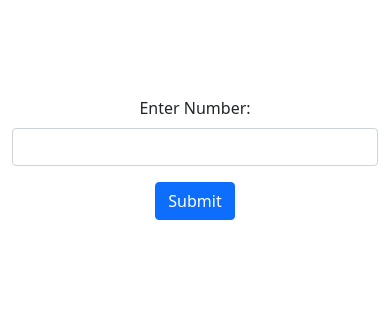
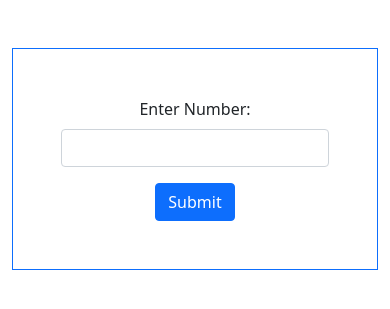
Before and after one commit to murshed23/multiplyTable, a PHP site: page /multiply/ in a window 390 px wide. Shown: the top 309 px of the page. Run offline with PHP 8.4, Linux system fonts and the light colour scheme.

Commit message:
Styling And Linking

```diff
--- a/index.php
+++ b/index.php
@@ -8,11 +8,17 @@
     <title>Multiplication</title>
 </head>
 <body>
-    <div class="container text-center mt-5 pt-5">
-    <form method="POST">
-        <div class="mb-3">
-            <label for="exampleInputPassword1" class="form-label">Enter Number:</label>
-            <input type="text" class="form-control" name="number" id="exampleInputPassword1">
+    <div class="container text-center mt-5">
+    <form method="POST" class="border border-primary p-5">
+        <div class="row">
+            <div class="col-md-4"></div>
+            <div class="col-md-4">
+                <div class="mb-3">
+                    <label for="exampleInputPassword1" class="form-label">Enter Number:</label>
+                    <input type="text" class="form-control" name="number" id="exampleInputPassword1">
+                </div>
+            </div>
+            <div class="col-md-4"></div>
         </div>
         <button type="submit" id="submit" name="submit" class="btn btn-primary">Submit</button>
     </form>
@@ -24,6 +30,6 @@
 <?php
 if(isset($_POST['submit'])){
     $num=$_POST['number'];
+    header("Location: http://localhost/multiply/mulTable.php");
 }
-
 ?>
```
Also changed, not shown: mulTable.php (added).
